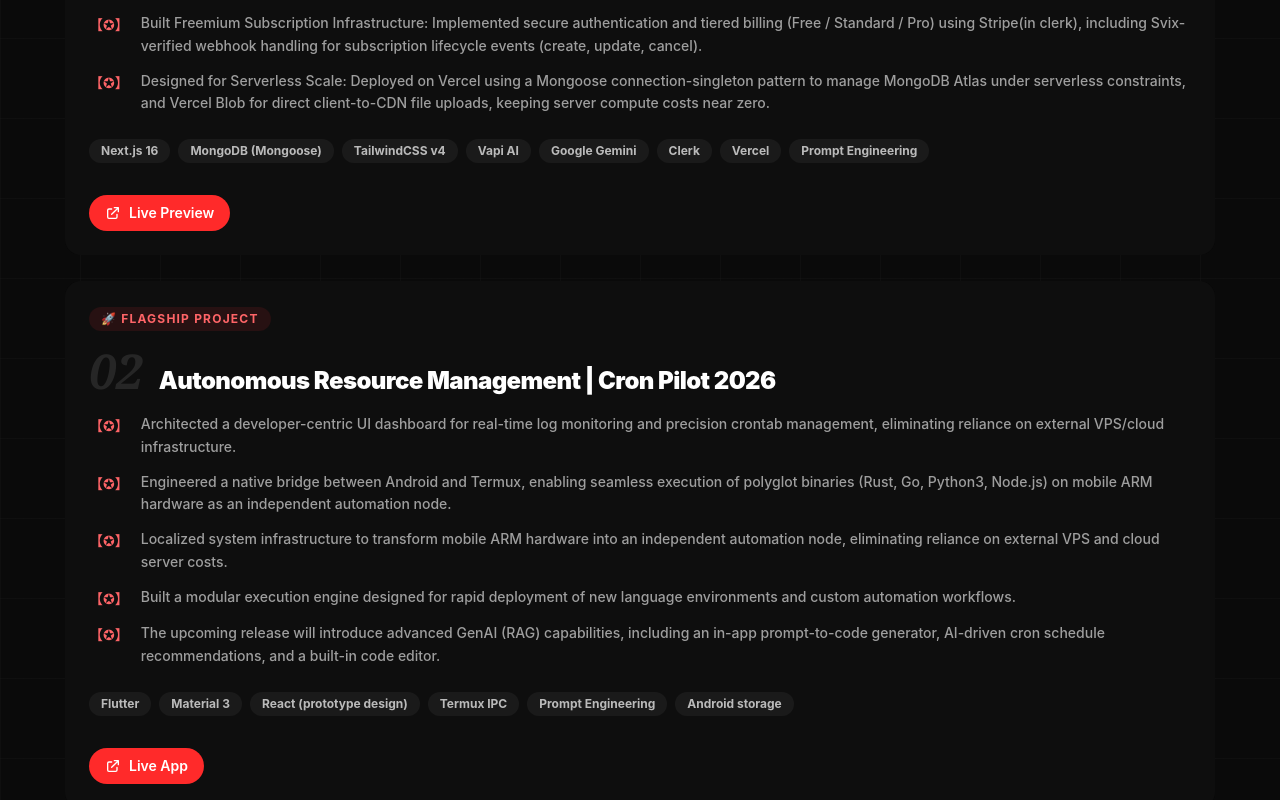
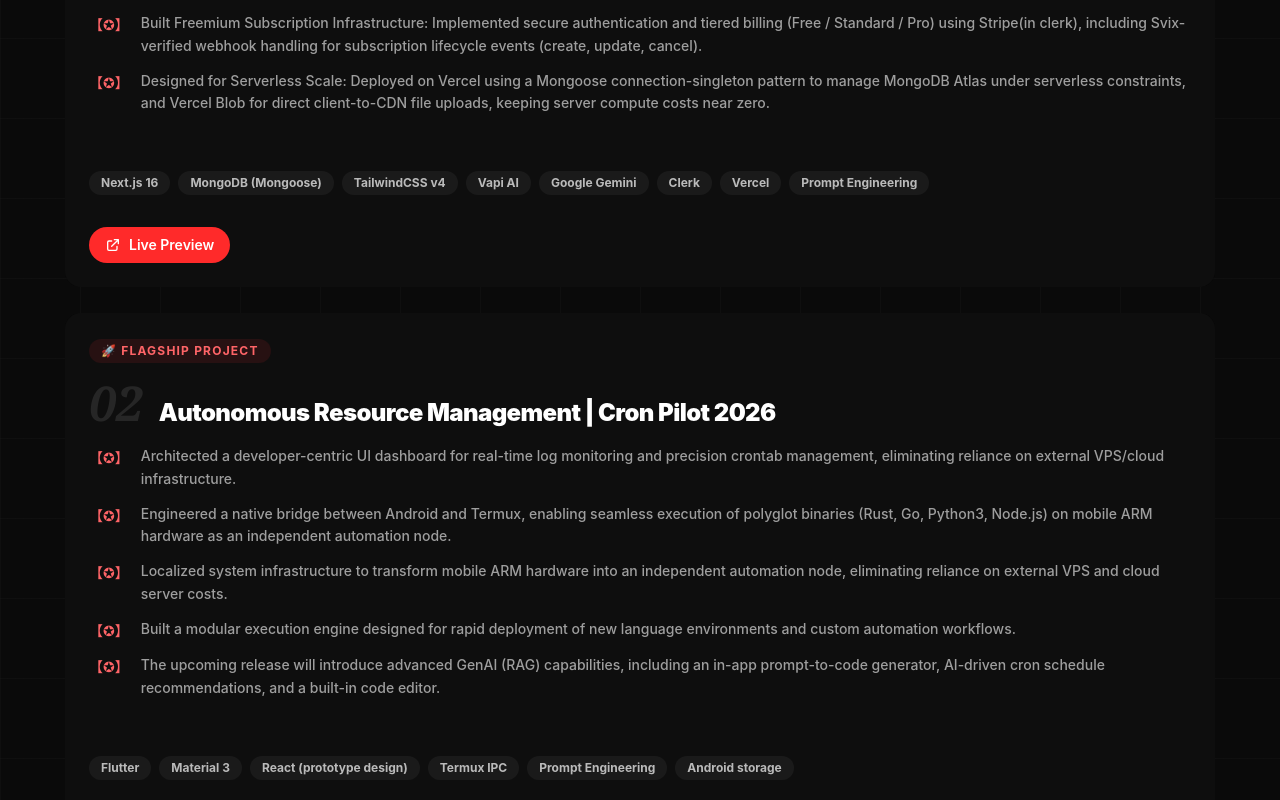
Before and after one commit to saurrav/Resume, a React (Vite) app: page / in a window 1280 px wide. Shown: the part 6420-7220 px from the top of the page. Built offline with nearby package versions, Linux system fonts and the light colour scheme; no server answers.

Commit message:
Update portfolio content and component functions

```diff
--- a/src/components/Projects.jsx
+++ b/src/components/Projects.jsx
@@ -60,6 +60,9 @@
           );
         })}
       </ul>
+
+      {/* Spacer */}
+      <div className="w-full h-8"></div>
 
       {/* Tech Tags */}
       <div className="flex flex-wrap gap-2 mb-8">
```
